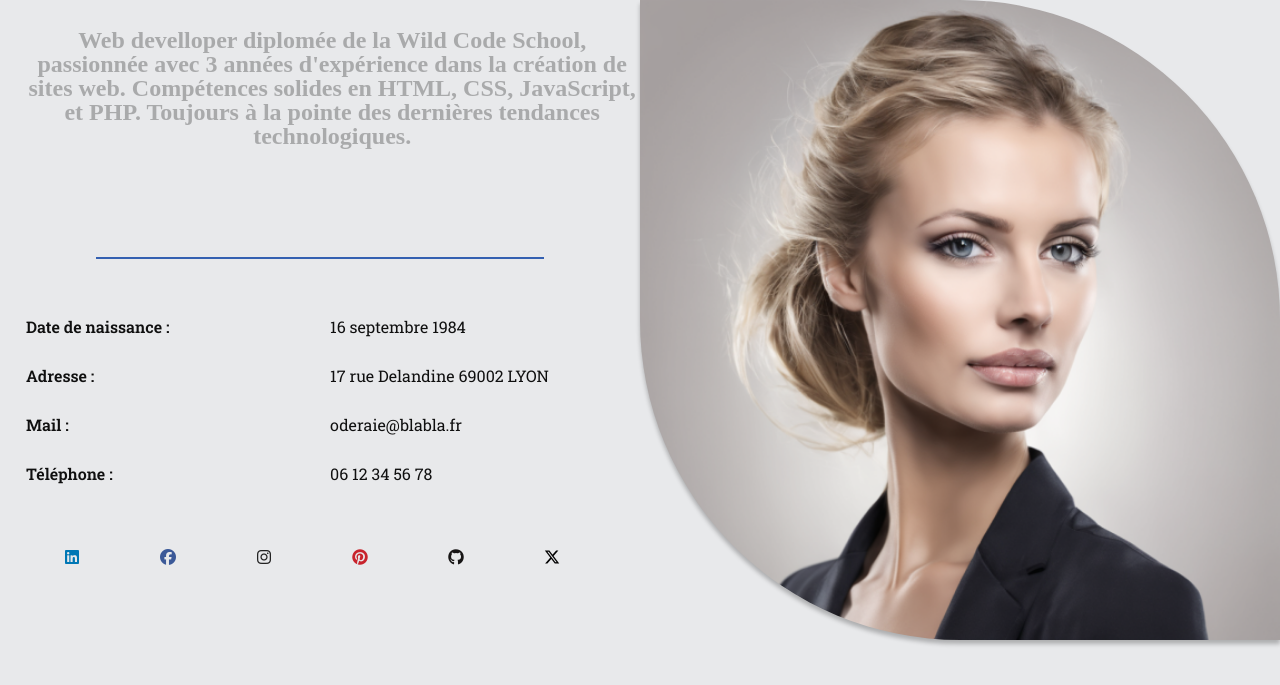
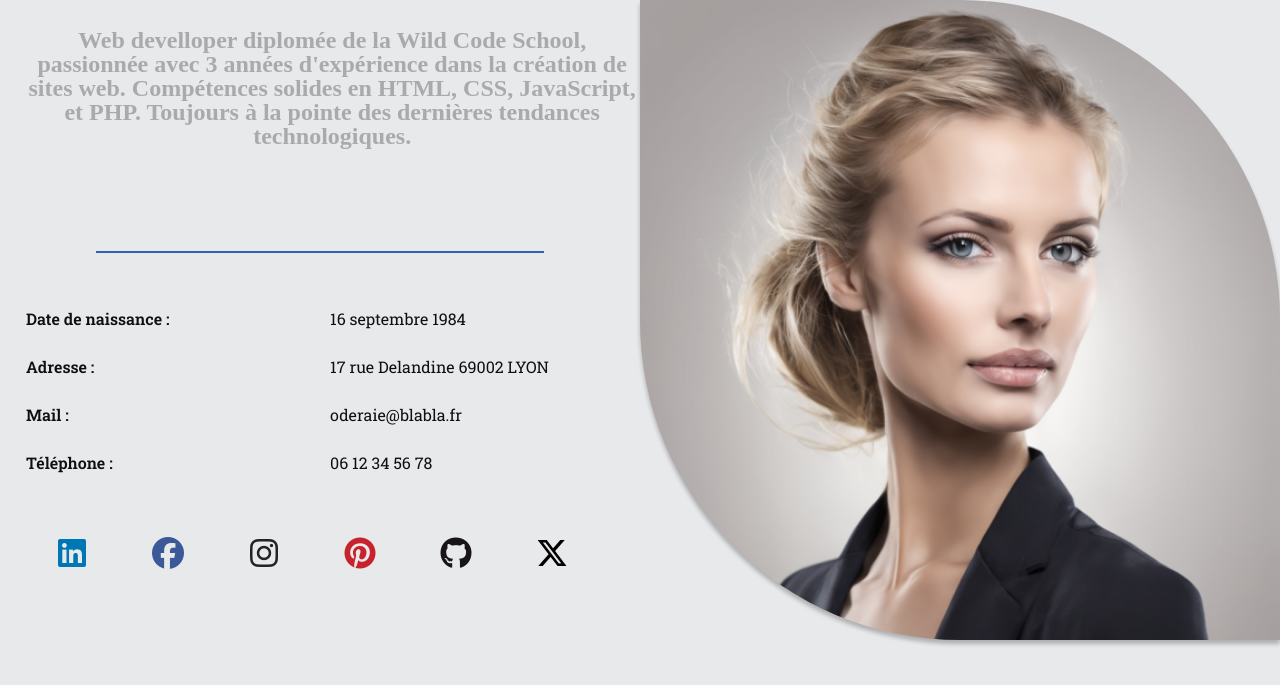
Before and after one commit to victorzanotelli/projet1, a PHP site: page / in a window 1280 px wide. Shown: the top 685 px of the page. Run offline with PHP 8.4, Linux system fonts and the light colour scheme; some libraries are stand-ins or nearby versions.

Commit message:
taille icone pour desktop

```diff
--- a/index.css
+++ b/index.css
@@ -124,6 +124,7 @@ img {
         grid-row-end: 5;
         border-radius: 0 50%;
         box-shadow: 0px 4px 4px 0px rgba(0, 0, 0, 0.25);
+        height: auto;
     }
 
     .logo {
@@ -135,5 +136,6 @@ img {
     .fa-brands {
         padding: 25%;
         text-align: center;
+        font-size: 2rem;
     }
    }
--- a/index.html
+++ b/index.html
@@ -39,10 +39,7 @@
                 <a href="http://www.twitter.fr"><i class="fa-brands fa-x-twitter" style="color: #000000"></i></a>
             </div>
         </div>
-
-
     </main>
-
 </body>
 <script src="https://kit.fontawesome.com/72de8a1f72.js" crossorigin="anonymous"></script>
 
```
